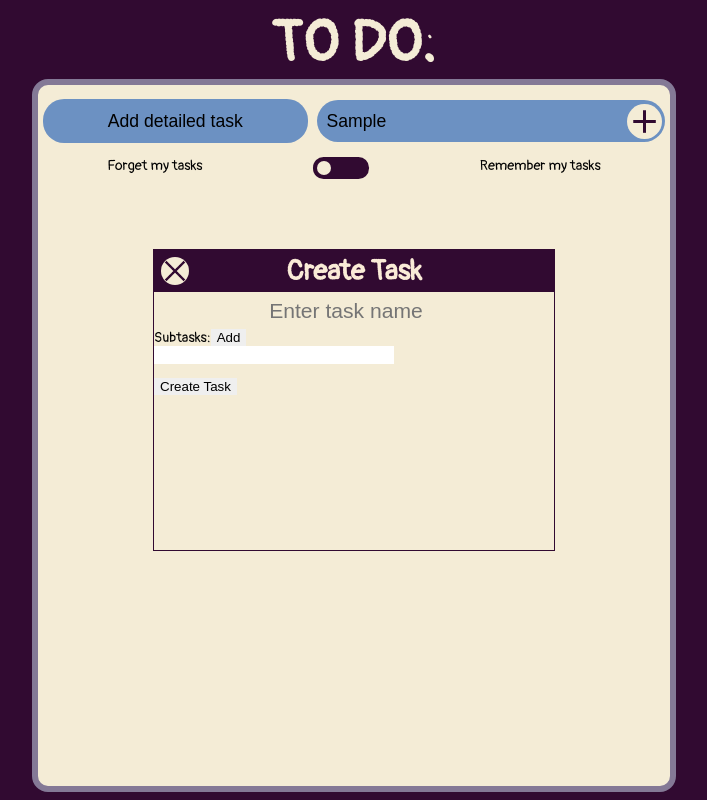
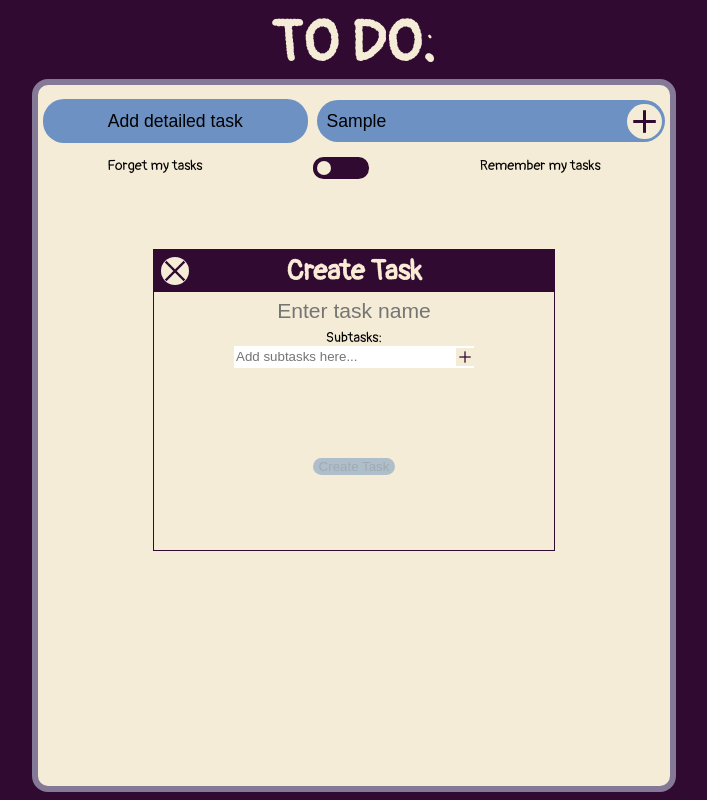
Before and after one commit to SimonWindsor/todolist, a React (Create React App) app: page / in a window 1280 px wide. Both pictures are taken after typing "Sample" into the empty fields and a click on the button "Add detailed task". Shown: the whole page, without its empty margins (286-993 px from the left). Built offline with nearby package versions, Linux system fonts and the light colour scheme.

Commit message:
Changed favicon, updated expand buttons and taskmaker

```diff
--- a/public/index.html
+++ b/public/index.html
@@ -24,7 +24,7 @@
       work correctly both with client-side routing and a non-root public URL.
       Learn how to configure a non-root public URL by running `npm run build`.
     -->
-    <title>React App</title>
+    <title>To Do List</title>
   </head>
   <body>
     <noscript>You need to enable JavaScript to run this app.</noscript>
--- a/src/Components/App/App.css
+++ b/src/Components/App/App.css
@@ -17,7 +17,6 @@ h1 {
   text-align: center;
   color: #F4ECD6;
   margin: 0;
-
 }
 
 #top-controls {
@@ -28,26 +27,11 @@ h1 {
 }
 
 #task-maker-btn {
-  position: relative;
   border: none;
   width: 40%;
   height: 3rem;
-  background-color: #6C91C2;
-  /* box-shadow: 0 5px hsl(34, 100%, 40%); */
-  border-radius: 1.5rem;
-  box-sizing: content-box;
   font-size: 1.25rem;
 }
-
-/* #task-maker-btn:hover{
-  background-color: black;
-  color: white;
-}
-
-#task-maker-btn:active {
-  top: 5px;
-  box-shadow: none;
-} */
 
 #quick-add-form {
   /* border: 1px solid black; */
@@ -87,5 +71,4 @@ h1 {
   #task-list-container {
     width: 95%;
   }
-
 }
--- a/src/Components/App/App.js
+++ b/src/Components/App/App.js
@@ -189,7 +189,7 @@ class App extends React.Component {
         <h1>TO DO:</h1>
         <div id='task-list-container'>
           <div id="top-controls">
-            <button id="task-maker-btn" onClick={this.viewTaskMaker}>Add detailed task</button>
+            <button id="task-maker-btn" className="blue-btn" onClick={this.viewTaskMaker}>Add detailed task</button>
             <form id="quick-add-form" onSubmit={this.addQuickTask}>
               <input
                 type="text"
--- a/src/Components/Subtask/Subtask.css
+++ b/src/Components/Subtask/Subtask.css
@@ -1,3 +1,8 @@
+.subtask-container {
+  margin: 0.5rem 3rem;
+  font-size: 1.3rem;
+}
+
 input.subtask {
   display: none;
 }
--- a/src/Components/Subtask/Subtask.js
+++ b/src/Components/Subtask/Subtask.js
@@ -26,7 +26,7 @@ class Subtask extends React.Component {
 
   render() {
     return(
-      <div>
+      <div className='subtask-container'>
         <input
           type="checkbox"
           className='subtask'
--- a/src/Components/Task/Task.js
+++ b/src/Components/Task/Task.js
@@ -78,6 +78,7 @@ class Task extends React.Component {
           <button
             onClick={this.expandOrCollapseTask}
             className={this.getButtonClassName()}
+            disabled={this.props.subtasks.length === 0}
           >
             {/* Add chevron icon as background image */}
           </button>
--- a/src/Components/TaskMaker/TaskMaker.css
+++ b/src/Components/TaskMaker/TaskMaker.css
@@ -47,25 +47,41 @@ h3 {
 
 #task-maker-form {
   height: 100%;
+  text-align: center;
 }
 
 #subtask-controls {
   background-color: white;
   width: 60%;
-  height: 1.25rem;
+  height: 1.5rem;
   display: flex;
   justify-content: space-between;
   align-items: center;
+  margin: auto;
 }
 
 #subtask-controls > input {
   background: none;
   border: none;
   outline: none;
-  height: 1rem;
+  width: calc(100% - 1.3rem);
+  height: 1.3rem;
 }
 
 #subtask-controls > button {
-  width: 1rem;
-  height: 1rem;
+  width: 1.3rem;
+  height: 1.3rem;
 }
+
+#subtask-list {
+  height: 90px;
+  width: 150px;
+  margin: auto;
+  list-style-type: none;
+  text-align: center;
+  overflow: scroll;
+}
+
+#subtask-list > li {
+  margin: none;
+}
--- a/src/Components/TaskMaker/TaskMaker.js
+++ b/src/Components/TaskMaker/TaskMaker.js
@@ -9,16 +9,13 @@ class TaskMaker extends React.Component {
     this.state = {
       name: '',
       subtasks: [],
-      newSubtask: '',
-      subtaskToolsHidden: true
+      newSubtask: ''
     };
 
     this.createTask = this.createTask.bind(this);
     this.handleChange = this.handleChange.bind(this);
-    this.handleSubChange = this.handleSubChange.bind(this);
     this.addSubtask = this.addSubtask.bind(this);
-    this.showAndHideSubtaskTools = this.showAndHideSubtaskTools.bind(this);
-    this.addOrClose = this.addOrClose.bind(this);
+    this.handleClose = this.handleClose.bind(this);
   }
 
   createTask(e) {
@@ -29,7 +26,7 @@ class TaskMaker extends React.Component {
 
     this.props.onAdd(this.state.name, this.state.subtasks);
     this.props.onClose()
-    this.setState({name: ''});
+    this.setState({name: '', subtasks: []});
   }
 
   addSubtask() {
@@ -42,20 +39,19 @@ class TaskMaker extends React.Component {
   }
 
   handleChange(e) {
-    this.setState({name: e.target.value})
+    if(e.target.id === 'task-name')
+      this.setState({name: e.target.value});
+    else if(e.target.id === 'subtask-adder')
+      this.setState({newSubtask: e.target.value});
   }
 
-  handleSubChange(e) {
-    this.setState({newSubtask: e.target.value})
-  }
-
-  showAndHideSubtaskTools() {
-    const showing = !this.state.subtaskToolsHidden;
-    this.setState({subtaskToolsHidden: showing});
-  }
-
-  addOrClose() {
-    return this.state.subtaskToolsHidden ? 'Add' : 'Close'
+  handleClose() {
+    this.setState({
+      name: '',
+      subtasks: [],
+      newSubtask: ''
+    });
+    this.props.onClose()
   }
 
   render() {
@@ -69,7 +65,7 @@ class TaskMaker extends React.Component {
           <button
             id="close-button"
             className="x-btn"
-            onClick={this.props.onClose}
+            onClick={this.handleClose}
           >
             {/* Add x icon as backgroun image */}
           </button>
@@ -83,15 +79,14 @@ class TaskMaker extends React.Component {
             onChange={this.handleChange}
             value={this.state.name}
           />
-          <div id="subtask-open-close">
-            <span>Subtasks:</span>
-            <button type="button" onClick={this.showAndHideSubtaskTools}>{this.addOrClose()}</button>
-          </div>
+          <span>Subtasks:</span>
           <div id="subtask-controls" hidden={this.state.subtaskToolsHidden}>
             <input
+              id="subtask-adder"
               hidden={this.state.subtaskToolsHidden}
               type="text"
-              onChange={this.handleSubChange}
+              placeholder="Add subtasks here..."
+              onChange={this.handleChange}
               value={this.state.newSubtask}
             />
             <button
@@ -103,8 +98,8 @@ class TaskMaker extends React.Component {
               {/* Add plus icon as background image */}
             </button>
           </div>
-          <ul>{subtaskList}</ul>
-          <button type="submit">Create Task</button>
+          <ul id="subtask-list">{subtaskList}</ul>
+          <button id="create-task-btn" type="submit" className="blue-btn" disabled={this.state.name===''}>Create Task</button>
         </form>
       </div>
     )
--- a/src/index.css
+++ b/src/index.css
@@ -9,6 +9,25 @@ html {
 button {
   border: none;
   cursor: pointer;
+}
+
+button:active {
+  border: #310a31 solid 0.2rem;
+}
+
+button:disabled {
+  opacity: 50%;
+}
+
+.blue-btn {
+  background-color: #6C91C2;
+  border-radius: 1.5rem;
+  box-sizing: content-box;
+}
+
+.blue-btn:hover {
+  background-color: black;
+  color: #F4ECD6;
 }
 
 .plus-btn {
```
Also changed, not shown: 1 other file (tests, documents, lock files or other folders).
